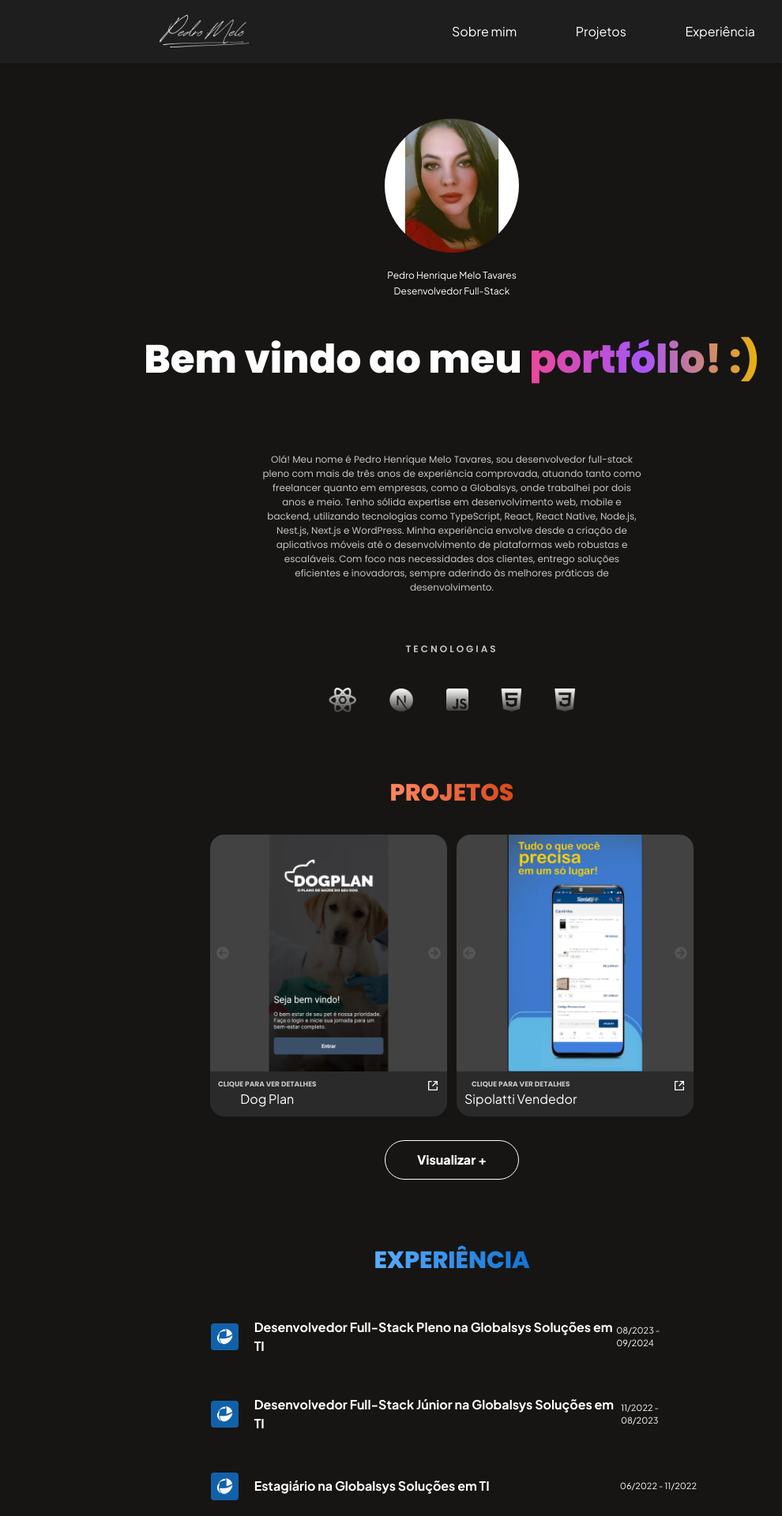
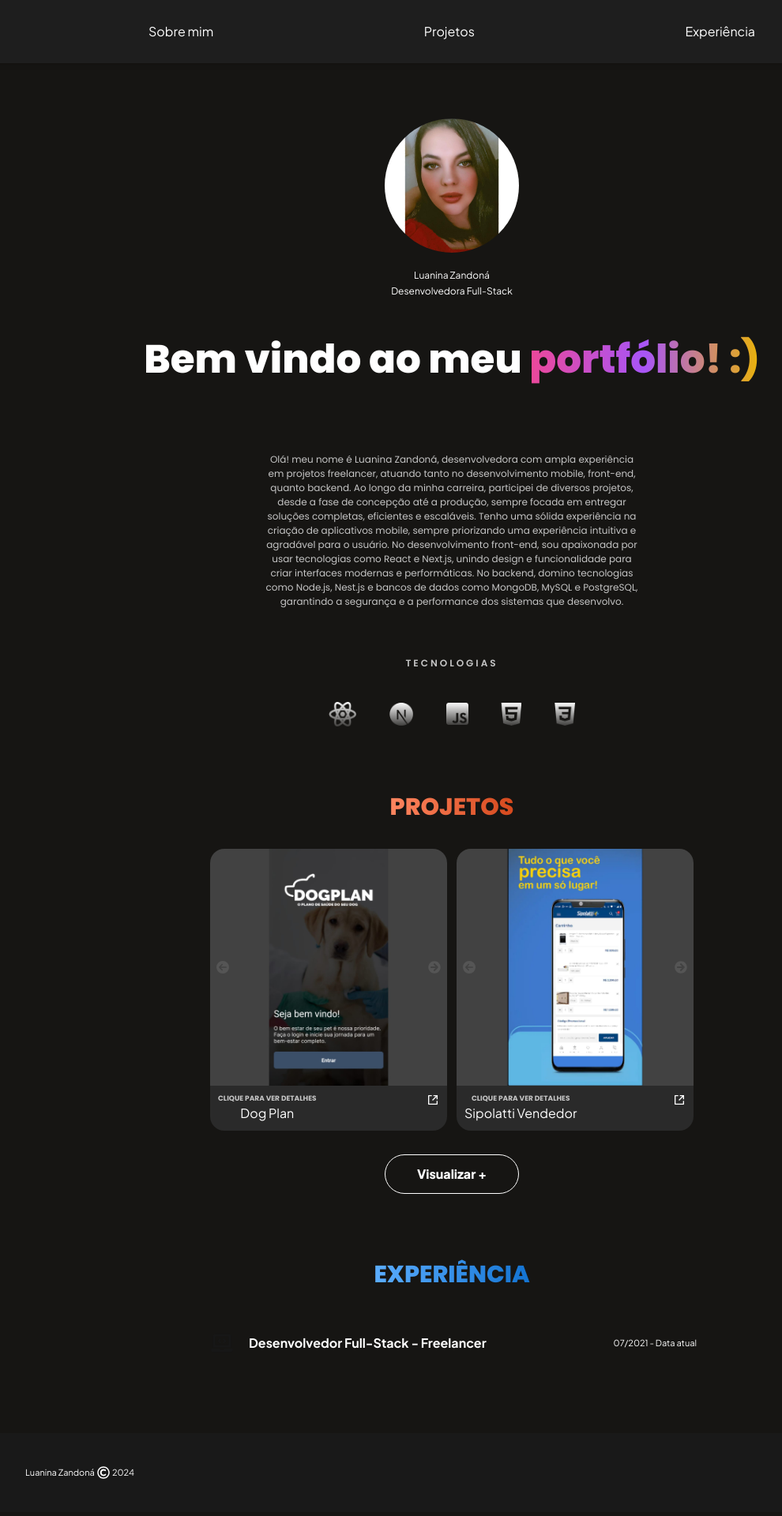
Before and after one commit to phmelo15/ninaportfolio.io, a Next.js app: page /Home in a window 1280 px wide. Shown: the top 1920 px of the page at 79% size, without its empty margins (68-1058 px from the left). Built offline with nearby package versions, Linux system fonts and the light colour scheme.

Commit message:
update info

```diff
--- a/src/components/AboutMe/AboutMe.tsx
+++ b/src/components/AboutMe/AboutMe.tsx
@@ -13,26 +13,28 @@ export default function AboutMe() {
           className={styles.Photo}
         />
         <text className="mt-[20px] text-[12px] text-white">
-          Pedro Henrique Melo Tavares
+          Luanina Zandoná
         </text>
         <text className="mt-[2px] text-[12px] text-white" id="about-me">
-          Desenvolvedor Full-Stack
+          Desenvolvedora Full-Stack
         </text>
         <text className={styles.Presentation}>
           Bem vindo ao meu{" "}
           <strong className={styles.Mark}>portfólio! {":)"}</strong>
         </text>
         <text className={styles.ExperienceDesc}>
-          Olá! Meu nome é Pedro Henrique Melo Tavares, sou desenvolvedor
-          full-stack pleno com mais de três anos de experiência comprovada,
-          atuando tanto como freelancer quanto em empresas, como a Globalsys,
-          onde trabalhei por dois anos e meio. Tenho sólida expertise em
-          desenvolvimento web, mobile e backend, utilizando tecnologias como
-          TypeScript, React, React Native, Node.js, Nest.js, Next.js e
-          WordPress. Minha experiência envolve desde a criação de aplicativos
-          móveis até o desenvolvimento de plataformas web robustas e escaláveis.
-          Com foco nas necessidades dos clientes, entrego soluções eficientes e
-          inovadoras, sempre aderindo às melhores práticas de desenvolvimento.
+          Olá! meu nome é Luanina Zandoná, desenvolvedora com ampla experiência
+          em projetos freelancer, atuando tanto no desenvolvimento mobile,
+          front-end, quanto backend. Ao longo da minha carreira, participei de
+          diversos projetos, desde a fase de concepção até a produção, sempre
+          focada em entregar soluções completas, eficientes e escaláveis. Tenho
+          uma sólida experiência na criação de aplicativos mobile, sempre
+          priorizando uma experiência intuitiva e agradável para o usuário. No
+          desenvolvimento front-end, sou apaixonada por usar tecnologias como
+          React e Next.js, unindo design e funcionalidade para criar interfaces
+          modernas e performáticas. No backend, domino tecnologias como Node.js,
+          Nest.js e bancos de dados como MongoDB, MySQL e PostgreSQL, garantindo
+          a segurança e a performance dos sistemas que desenvolvo.
         </text>
         <text className={styles.TitleTec}>TECNOLOGIAS</text>
         <Technologies />
--- a/src/components/Experience/Experience.tsx
+++ b/src/components/Experience/Experience.tsx
@@ -1,5 +1,3 @@
-import { Images } from "@/constants/Images";
-import Image from "next/image";
 import { FaLaptopCode } from "react-icons/fa";
 import { styles } from "./styles";
 
@@ -9,51 +7,6 @@ export default function Experience() {
       <text className={styles.Title}>
         <strong className={styles.TitleMark}>EXPERIÊNCIA</strong>
       </text>
-      <div className={styles.ContainerExperience}>
-        <div className={styles.Logo}>
-          <Image
-            src={Images.GlobalLogo}
-            alt="my photo"
-            className={"w-[38px] rounded"}
-          />
-        </div>
-        <div className={styles.ContainerText}>
-          <text className={styles.Cargo}>
-            Desenvolvedor Full-Stack Pleno na Globalsys Soluções em TI
-          </text>
-          <text className={styles.Date}>08/2023 - 09/2024</text>
-        </div>
-      </div>
-      <div className={styles.ContainerExperience}>
-        <div className={styles.Logo}>
-          <Image
-            src={Images.GlobalLogo}
-            alt="my photo"
-            className={"w-[38px] rounded"}
-          />
-        </div>
-        <div className={styles.ContainerText}>
-          <text className={styles.Cargo}>
-            Desenvolvedor Full-Stack Júnior na Globalsys Soluções em TI
-          </text>
-          <text className={styles.Date}>11/2022 - 08/2023</text>
-        </div>
-      </div>
-      <div className={styles.ContainerExperience}>
-        <div className={styles.Logo}>
-          <Image
-            src={Images.GlobalLogo}
-            alt="my photo"
-            className={"w-[38px] rounded"}
-          />
-        </div>
-        <div className={styles.ContainerText}>
-          <text className={styles.Cargo}>
-            Estagiário na Globalsys Soluções em TI
-          </text>
-          <text className={styles.Date}>06/2022 - 11/2022</text>
-        </div>
-      </div>
       <div className={styles.ContainerExperience}>
         <div className={styles.Logo}>
           <FaLaptopCode size={28} />
--- a/src/components/Footer/Footer.tsx
+++ b/src/components/Footer/Footer.tsx
@@ -6,7 +6,7 @@ export default function Footer() {
   return (
     <div className={styles.Container}>
       <text className="pl-[100px] text-[11px] text-white">
-        Pedro Henrique Melo Tavares{" "}
+        Luanina Zandoná{" "}
       </text>
       <FaRegCopyright
         color="white"
--- a/src/components/Header/Header.tsx
+++ b/src/components/Header/Header.tsx
@@ -44,16 +44,6 @@ export default function Header() {
       }`}
     >
       <nav className={styles.Nav}>
-        <button
-          className={styles.Signature}
-          onClick={() => console.log(pathname)}
-        >
-          <Image
-            src={Images.Assignature}
-            alt="my photo"
-            className="w-[150px]"
-          />
-        </button>
         {pathname === "/ProjectDetails" ? (
           <button
             className="text-white flex flex-row items-center"
@@ -63,7 +53,7 @@ export default function Header() {
             <text className="ml-[10px]">Voltar</text>
           </button>
         ) : (
-          <ul className="w-full md:w-1/2 flex flex-row justify-between items-center">
+          <ul className="w-full flex flex-row justify-between items-center">
             <li>
               <a href="#about-me" className="text-white">
                 Sobre mim
```
